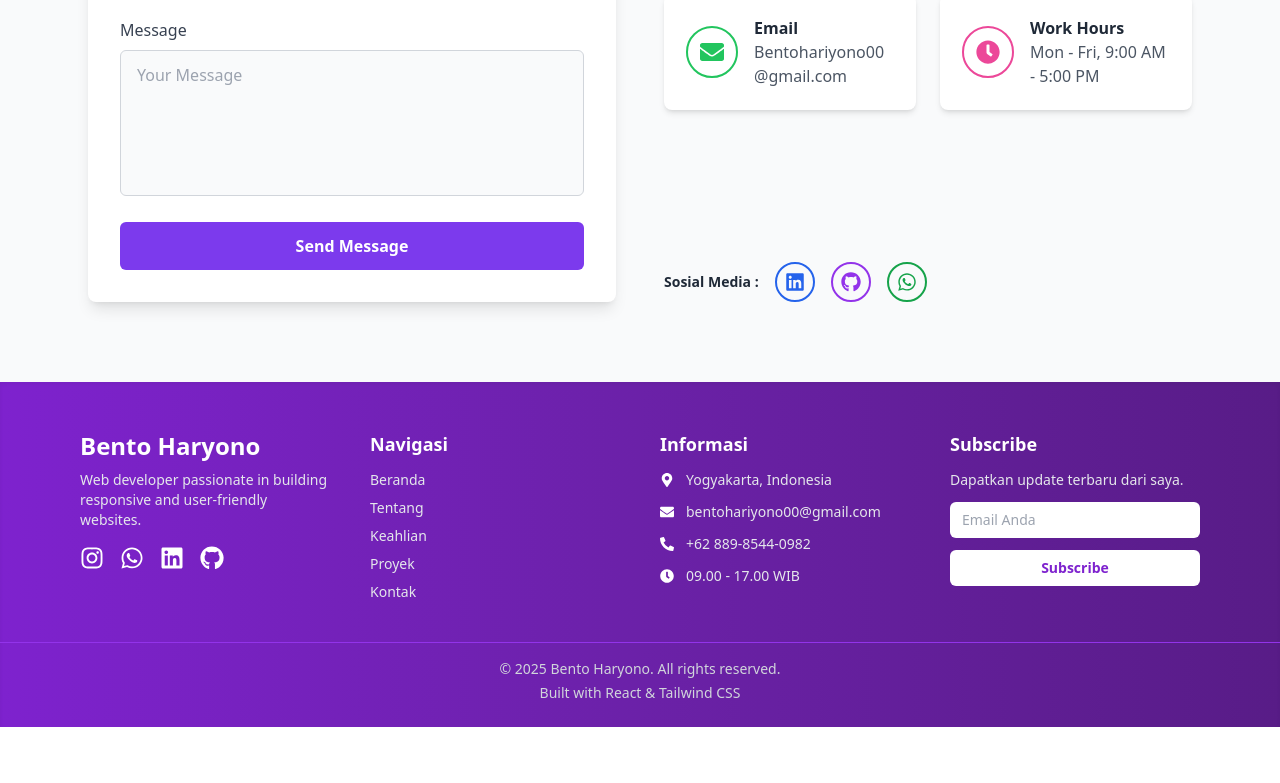
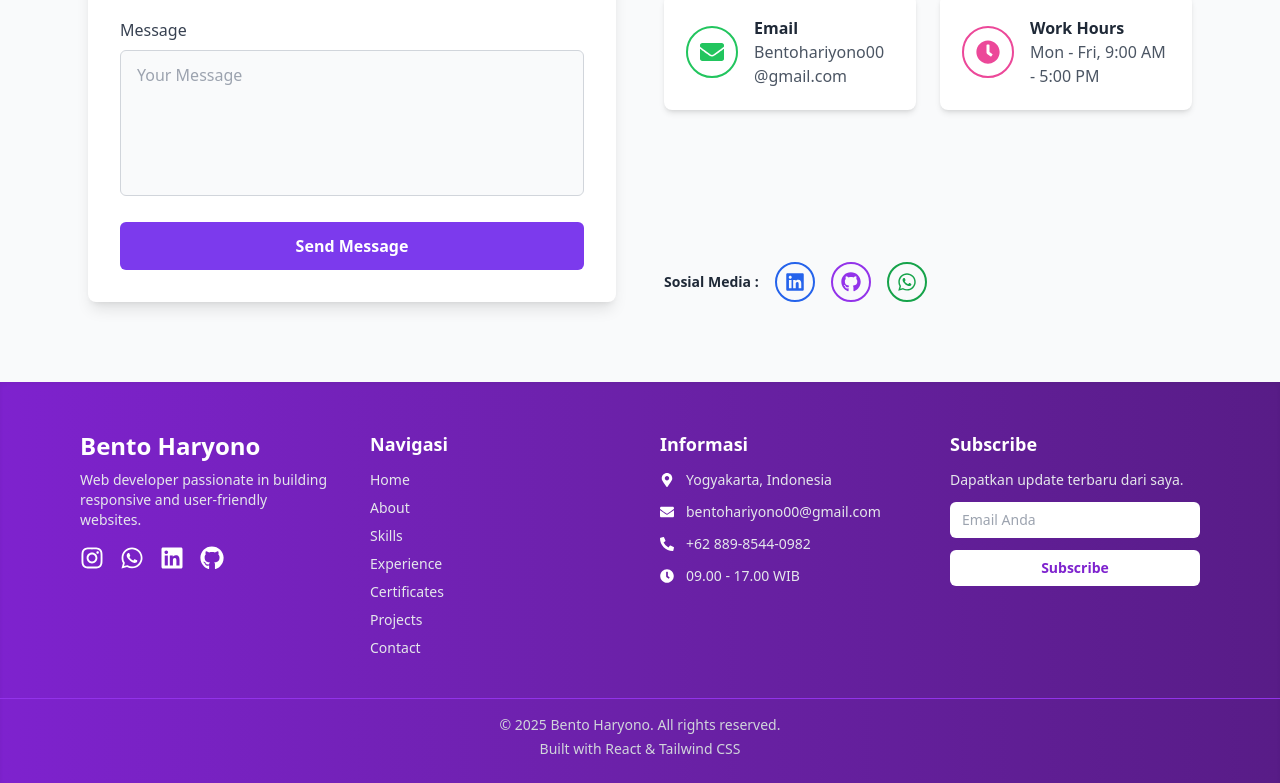
Before and after one commit to Hariyono20/Portfolio, a React (Vite) app: page / in a window 1280 px wide. Shown: the part 7055-7838 px from the top of the page. Before the commit the page ends 7782 px from the top, so only its background shows below. Built offline with nearby package versions, Linux system fonts and the light colour scheme.

Commit message:
fix: ignore TS7016 errors for JSX imports

```diff
--- a/src/sections/Footer.jsx
+++ b/src/sections/Footer.jsx
@@ -61,18 +61,24 @@ export default function Footer() {
         <div>
           <h3 className="text-lg font-semibold mb-3">Navigasi</h3>
           <ul className="space-y-2 text-gray-200">
-            {["Beranda", "Tentang", "Keahlian", "Proyek", "Kontak"].map(
-              (item, index) => (
+            {[
+              { label: "Home", id: "hero" },
+              { label: "About", id: "about" },
+              { label: "Skills", id: "skills" },
+              { label: "Experience", id: "experience" },
+              { label: "Certificates", id: "certificates" },
+              { label: "Projects", id: "projects" },
+              { label: "Contact", id: "contact" },
+            ].map((item, index) => (
               <li key={index}>
                 <a
-                    href={`#${item.toLowerCase()}`}
+                  href={`#${item.id}`}
                   className="hover:text-purple-300 transition duration-200"
                 >
-                    {item}
+                  {item.label}
                 </a>
               </li>
-              )
-            )}
+            ))}
           </ul>
         </div>
 
```
Lines whose indentation alone changed are shown as unchanged.
